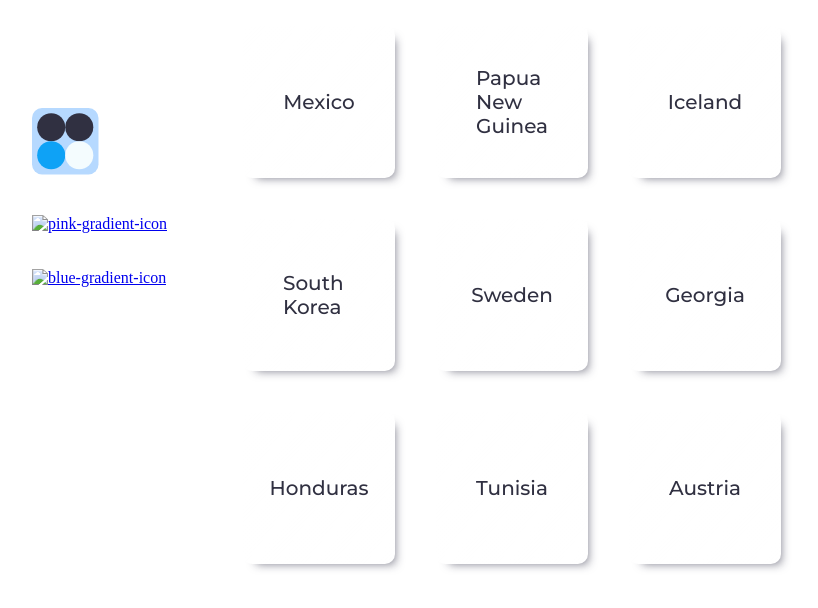
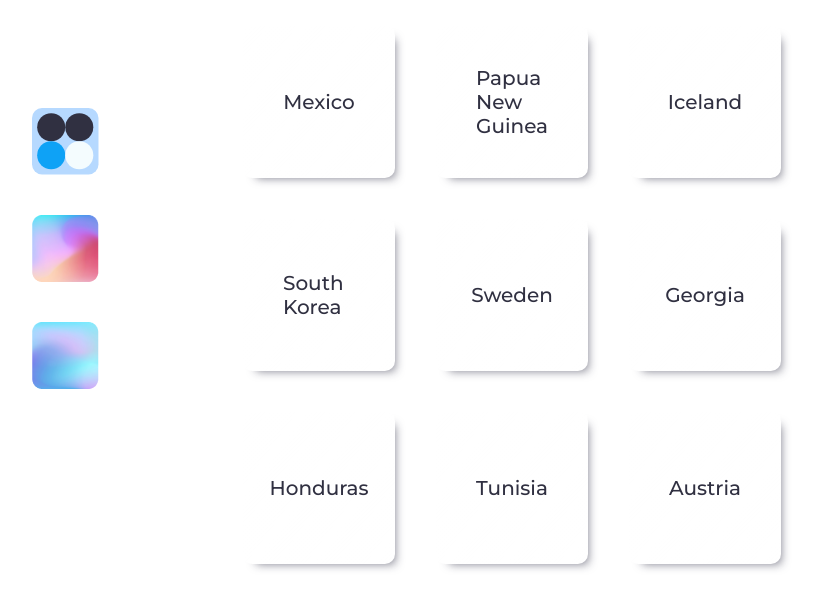
Before and after one commit to ayushnagarcodes/Country-Capital-Flashcard, a plain HTML site: page indexGradientPink.html in a window 1280 px wide. Shown: the part 122-730 px from the top of the page, without its empty margins (118-936 px from the left). Drawn offline with nearby package versions, Linux system fonts and the light colour scheme.

Commit message:
Update indexGradientPink.html

```diff
--- a/indexGradientPink.html
+++ b/indexGradientPink.html
@@ -104,10 +104,10 @@
             </svg>
         </a>
         <a href="indexGradientPink.html">
-            <img class="side-nav" class="middle" src="/Country Capital Flashcard/icons/pink.png" alt="pink-gradient-icon">
+            <img class="side-nav" class="middle" src="icons/pink.png" alt="pink-gradient-icon">
         </a>
         <a href="indexGradientBlue.html" alt="blue-gradient-page">
-            <img class="side-nav" class="bottom" src="/Country Capital Flashcard/icons/blue.png" alt="blue-gradient-icon">
+            <img class="side-nav" class="bottom" src="icons/blue.png" alt="blue-gradient-icon">
         </a>
     </aside>
 </body>
```
